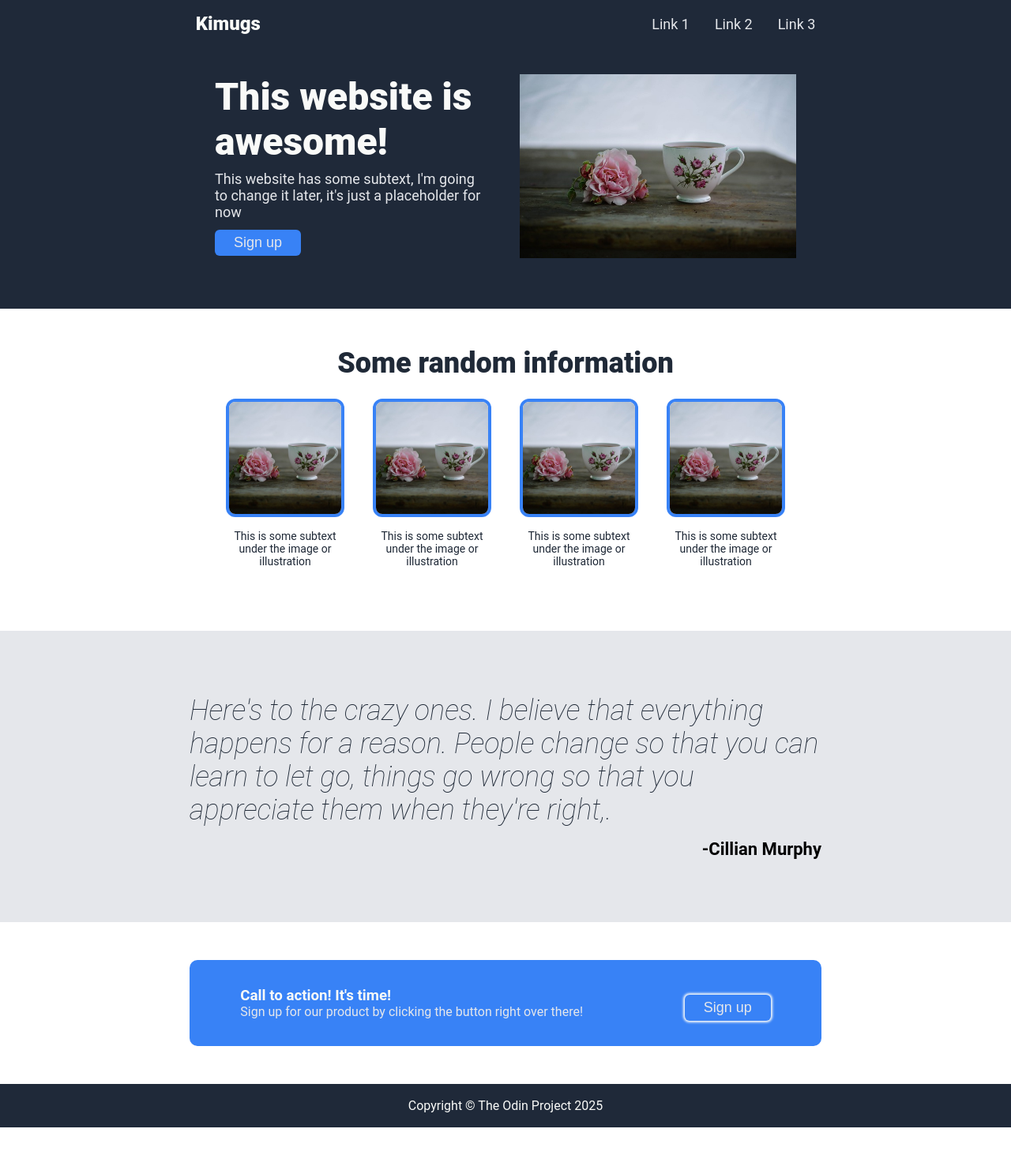
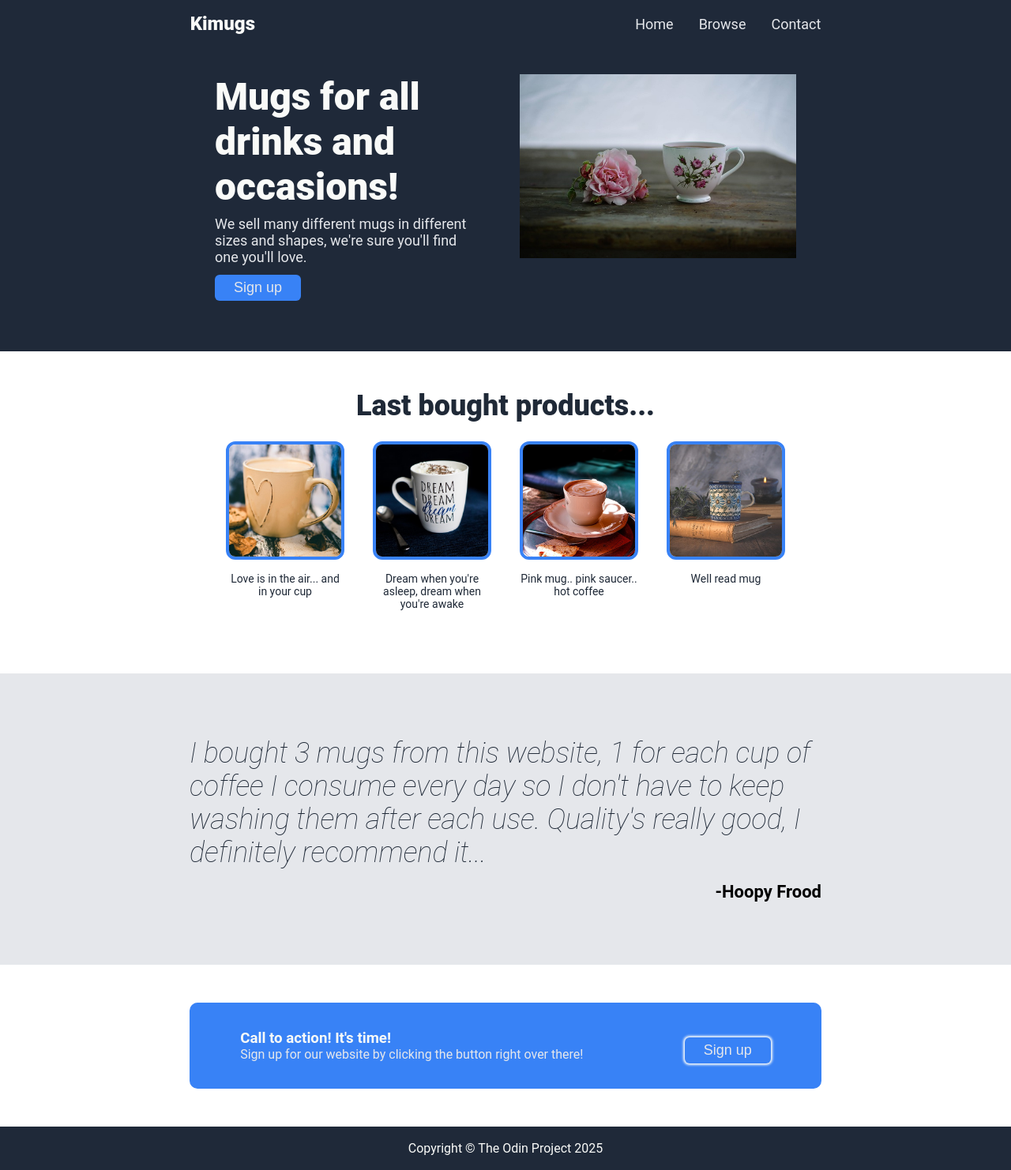
Before and after one commit to karimsiali/odin-landing-page, a plain HTML site: page index.html in a window 1280 px wide. Shown: the whole page at 79% size. Before the commit the page ends 1428 px from the top, so only its background shows below. Drawn offline with Linux system fonts and the light colour scheme.

Commit message:
Add 4 new images and change all placeholder text
I made changes to all the content text of the website and added 4 new
images in the content div. I also changed a few properties and added one
to each new image to control its position in its container.

```diff
--- a/index.html
+++ b/index.html
@@ -13,16 +13,16 @@
             <p>Kimugs</p>
             <div class="links">
                 <ul>
-                    <li><a href="#">Link 1</a></li>
-                    <li><a href="#">Link 2</a></li>
-                    <li><a href="#">Link 3</a></li>
+                    <li><a href="#">Home</a></li>
+                    <li><a href="#">Browse</a></li>
+                    <li><a href="#">Contact</a></li>
                 </ul>
             </div>
         </div>
         <div class="header-content">
             <div>
-                <h1>This website is awesome!</h1>
-                <p>This website has some subtext, I'm going to change it later, it's just a placeholder for now</p>
+                <h1>Mugs for all drinks and occasions!</h1>
+                <p>We sell many different mugs in different sizes and shapes, we're sure you'll find one you'll love.</p>
                 <button>Sign up</button>
             </div>
             <img src="./img/coffee.jpg" alt="picture of a mug" width="350px">
@@ -30,39 +30,38 @@
 
     </div>
     <div class="content">
-        <h2>Some random information</h2>
+        <h2>Last bought products...</h2>
         <div class="images">
             <div class="image-container">
-                <img src="./img/coffee.jpg" alt="placeholder" width="150px">
-                <p>This is some subtext under the image or illustration</p>
+                <img src="./img/mug_1.jpg" alt="placeholder" width="150px" style="object-position: 100% 0%;">
+                <p>Love is in the air... and in your cup</p>
             </div>
             <div class="image-container">
-                <img src="./img/coffee.jpg" alt="placeholder" width="150px">
-                <p>This is some subtext under the image or illustration</p>
+                <img src="./img/mug_2.jpg" alt="placeholder" width="150px" style="object-position: 25% 0%;">
+                <p>Dream when you're asleep, dream when you're awake</p>
             </div>
             <div class="image-container">
-                <img src="./img/coffee.jpg" alt="placeholder" width="150px">
-                <p>This is some subtext under the image or illustration</p>
+                <img src="./img/mug_3.jpg" alt="placeholder" width="150px" style="object-position: 0% 70%;">
+                <p>Pink mug.. pink saucer.. hot coffee</p>
             </div>
             <div class="image-container">
-                <img src="./img/coffee.jpg" alt="placeholder" width="150px">
-                <p>This is some subtext under the image or illustration</p>
+                <img src="./img/mug_4.jpg" alt="placeholder" width="150px" style="object-position: 0% 70%;">
+                <p>Well read mug</p>
             </div>
 
         </div>
     </div>
     <div class="quote">
         <blockquote>
-            Here's to the crazy ones. I believe that everything happens for a reason. People change
-            so that you can learn to let go, things go wrong so that you appreciate them when they're
-            right,.
+            I bought 3 mugs from this website, 1 for each cup of coffee I consume every day so I don't have to keep
+            washing them after each use. Quality's really good, I definitely recommend it...
         </blockquote>
-        <p>-Cillian Murphy</p>
+        <p>-Hoopy Frood </p>
     </div>
     <div class="signup">
         <div class="left">
             <h3>Call to action! It's time!</h3>
-            <p>Sign up for our product by clicking the button right over there!</p>
+            <p>Sign up for our website by clicking the button right over there!</p>
         </div>
         <button>Sign up</button>
     </div>
--- a/styles.css
+++ b/styles.css
@@ -10,7 +10,6 @@ body {
     justify-content: space-between;
     align-items: center;
     gap: 3rem;
-    height: 100vh;
     font-family: 'Roboto', sans-serif;
 }
 
@@ -102,7 +101,7 @@ h2 {
 
 .images {
     display: flex;
-    align-items: center;
+    align-items: flex-start;
     justify-content: center;
     gap: 36px;
 }
```
Also changed, not shown: img/mug_1.jpg (added), img/mug_2.jpg (added), img/mug_3.jpg (added), img/mug_4.jpg (added).
